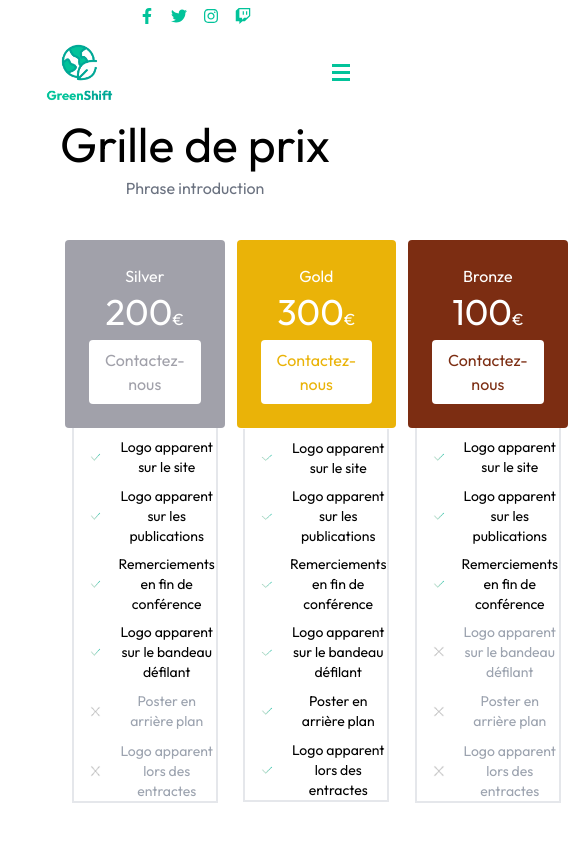
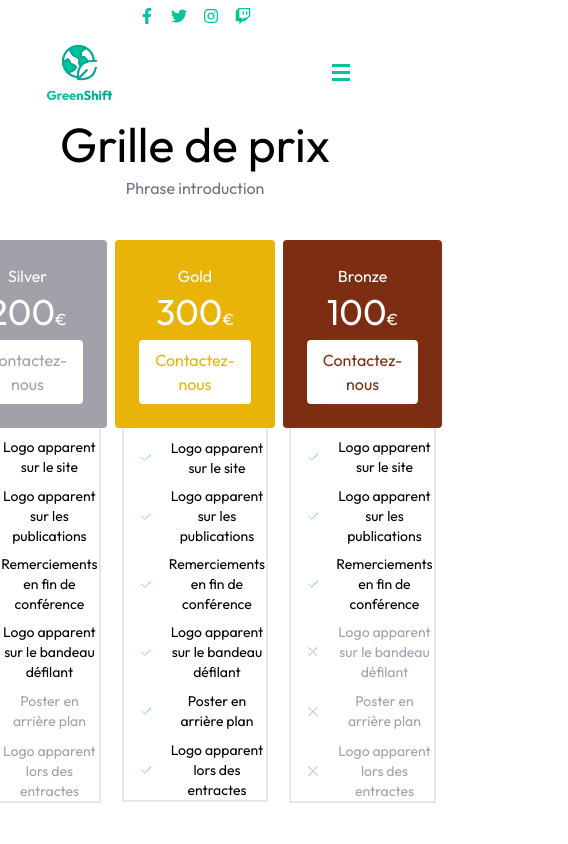
Before and after one commit to valentinpain/Greenshift, a Next.js app: page /sponsors in a window 390 px wide. Shown: the top 844 px of the page, 568 px wide, since content can reach past the window. Built offline with nearby package versions, Linux system fonts and the light colour scheme.

Commit message:
Update PricingList.js

```diff
--- a/components/PricingList.js
+++ b/components/PricingList.js
@@ -7,7 +7,7 @@ export default function PricingList(){
             <h1 className="text-center text-5xl mb-2">Grille de prix</h1>
             <p className="text-center text-gray-500 mb-10">Phrase introduction</p>
 
-            <div className="flex w-8/12 gap-3">
+            <div className="flex justify-center w-8/12 lg:gap-3 gap-2">
                 {
                     Pricing.items.map(function(pricing, index){
                         return (
```
